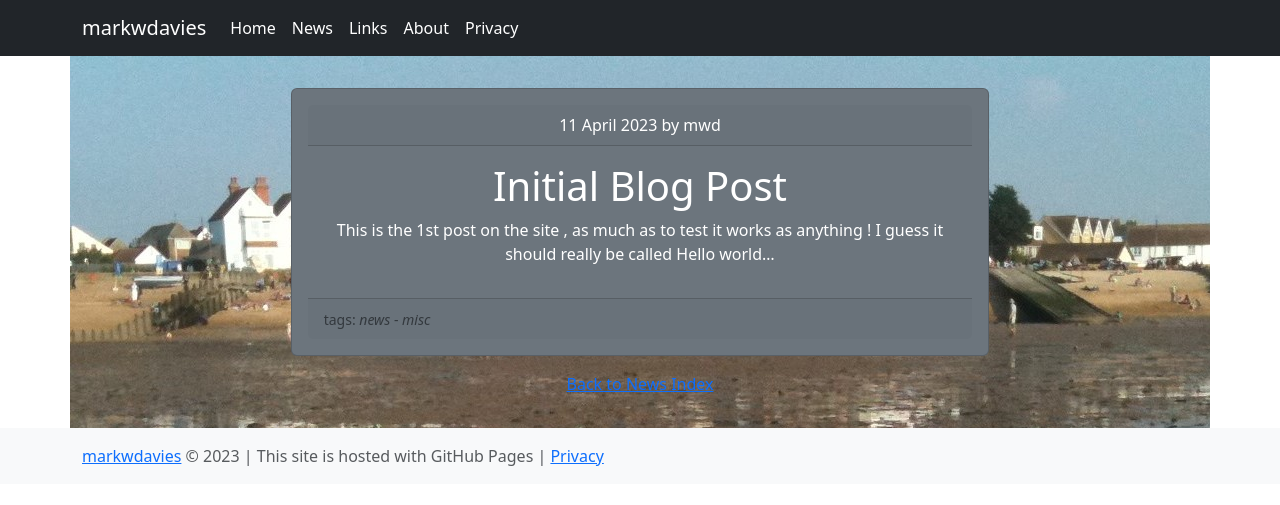
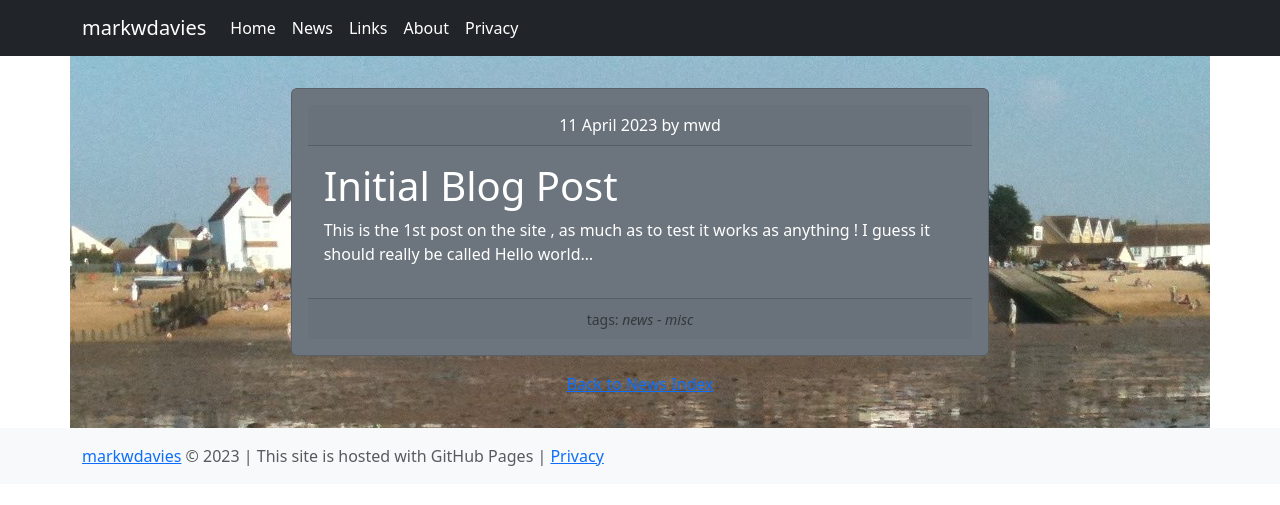
Before and after one commit to markwdavies/markwdavies.github.io, a Jekyll site: the page built from _posts/2023-04-11-FirstPost.md, in a window 1280 px wide. Shown: the top 505 px of the page. Built offline with Jekyll 4.4.1, drawn with Linux system fonts in a browser that asks for light colours.

Commit message:
missed these from the last commit

```diff
--- a/_layouts/news.html
+++ b/_layouts/news.html
@@ -9,7 +9,7 @@
 <div class="col-sm-5">
   <div class="card text-bg-primary m-3 p-3">
     <div class="card-header">All Posts</div>
-    <table class="table table-primary table-striped">
+    <table class="table table-primary table-striped text-start">
     {% tablerow post in site.posts cols:1 %}
       {{ post.date | date: "%-d %b %Y" }} <a href="{{ post.url }}">{{ post.title }}</a>
     {% endtablerow %}
--- a/_layouts/post.html
+++ b/_layouts/post.html
@@ -8,10 +8,10 @@
     <div class="card-header">
       {{ page.date | date: "%-d %B %Y" }} by {{ page.author | default: site.author }}
     </div>
-    <div class="card-body">
+    <div class="card-body text-start">
       {{content}}
     </div>
-    <div class="card-footer text-body-secondary text-start">
+    <div class="card-footer text-body-secondary">
       {% if page.tags %}
         <small>tags: <em>{{ page.tags | join: "</em> - <em>" }}</em></small>
       {% endif %}
```
